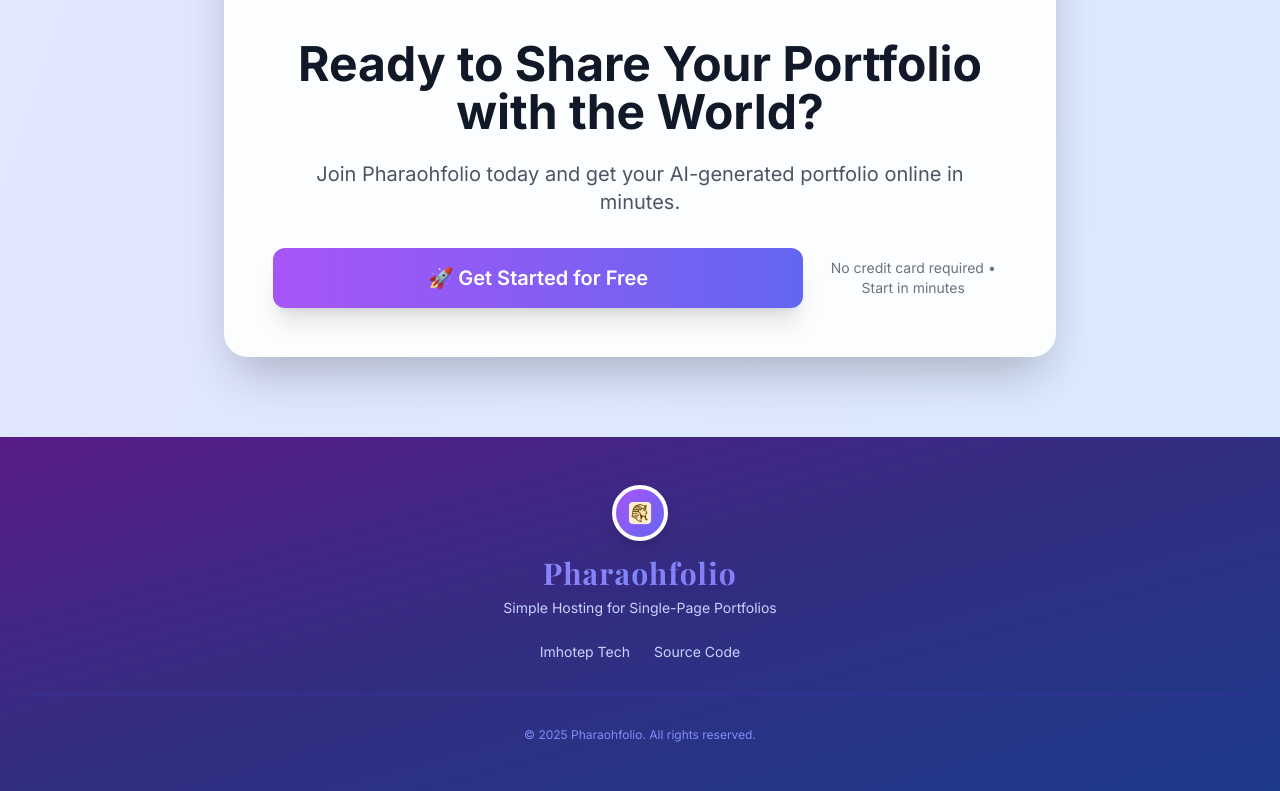
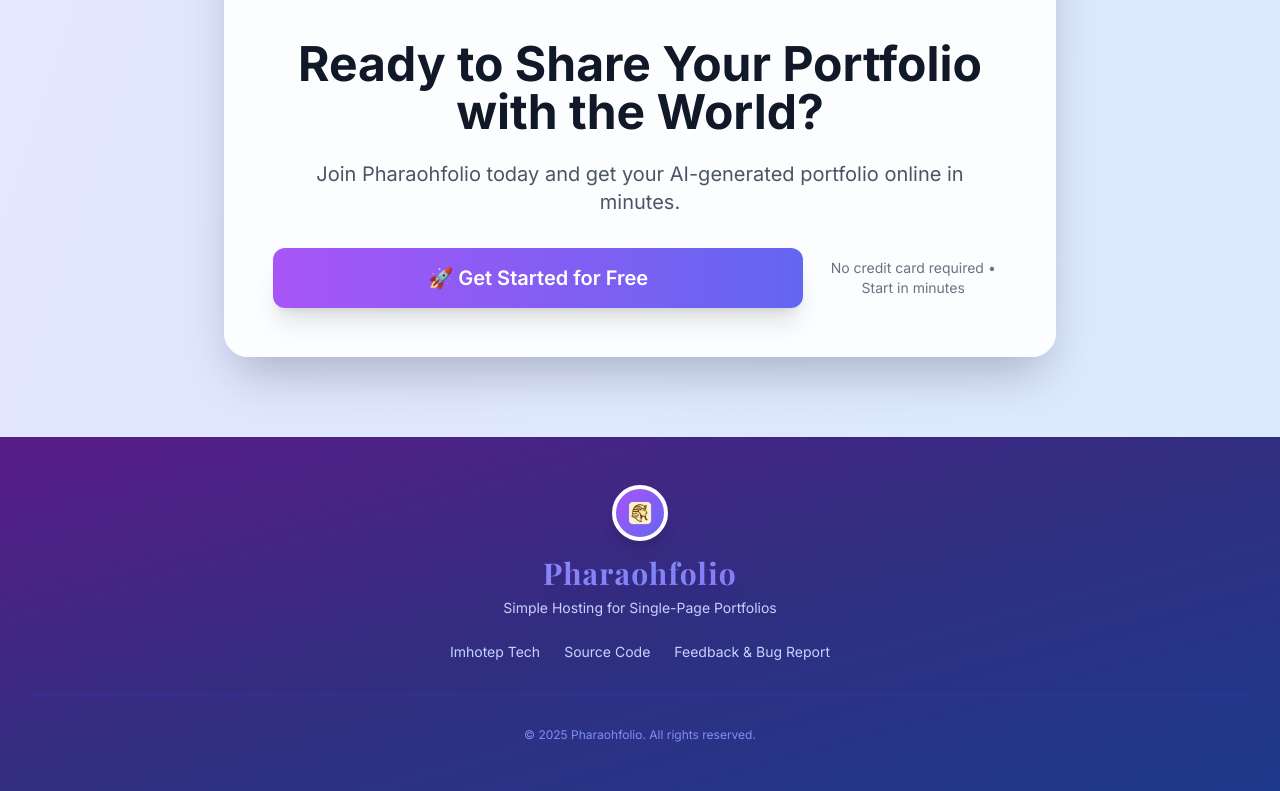
Before and after one commit to Imhotep-Tech/Pharaohfolio, a React (Vite) app in the folder frontend/Pharaohfolio/: page / in a window 1280 px wide. Shown: the part 3020-3811 px from the top of the page. Built offline with nearby package versions, Linux system fonts and the light colour scheme.

Commit message:
feat: add feedback and bug report link to footer

```diff
--- a/frontend/Pharaohfolio/src/components/common/Footer.jsx
+++ b/frontend/Pharaohfolio/src/components/common/Footer.jsx
@@ -29,6 +29,15 @@
           <div className="flex justify-center space-x-6 text-sm text-indigo-200">
             <a href="https://imhoteptech.vercel.app/" className="hover:text-purple-300 transition-colors" target="_blank" rel="noopener noreferrer">Imhotep Tech</a>
             <a href="https://github.com/Imhotep-Tech/Pharaohfolio" className="hover:text-purple-300 transition-colors" target="_blank" rel="noopener noreferrer">Source Code</a>
+            <a
+              href="https://tally.so/r/nPKe1P"
+              className="hover:text-purple-300 transition-colors"
+              target="_blank"
+              rel="noopener noreferrer"
+              aria-label="Send feedback, request features, or report bugs on Tally"
+            >
+              Feedback & Bug Report
+            </a>
           </div>
           <div className="border-t border-indigo-800 mt-8 pt-8">
             <p className="text-indigo-400 text-xs">&copy; 2025 Pharaohfolio. All rights reserved.</p>
```
